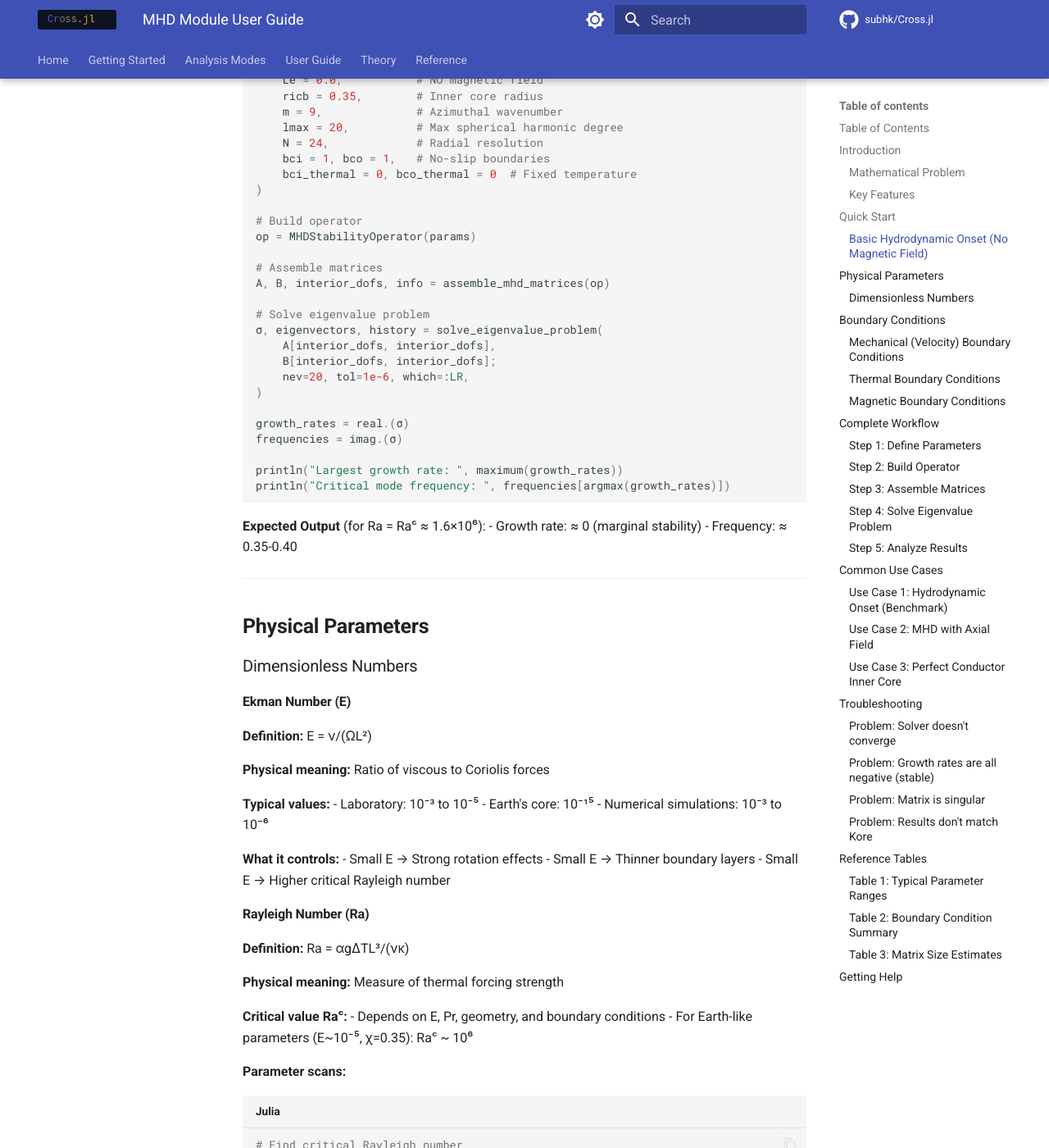
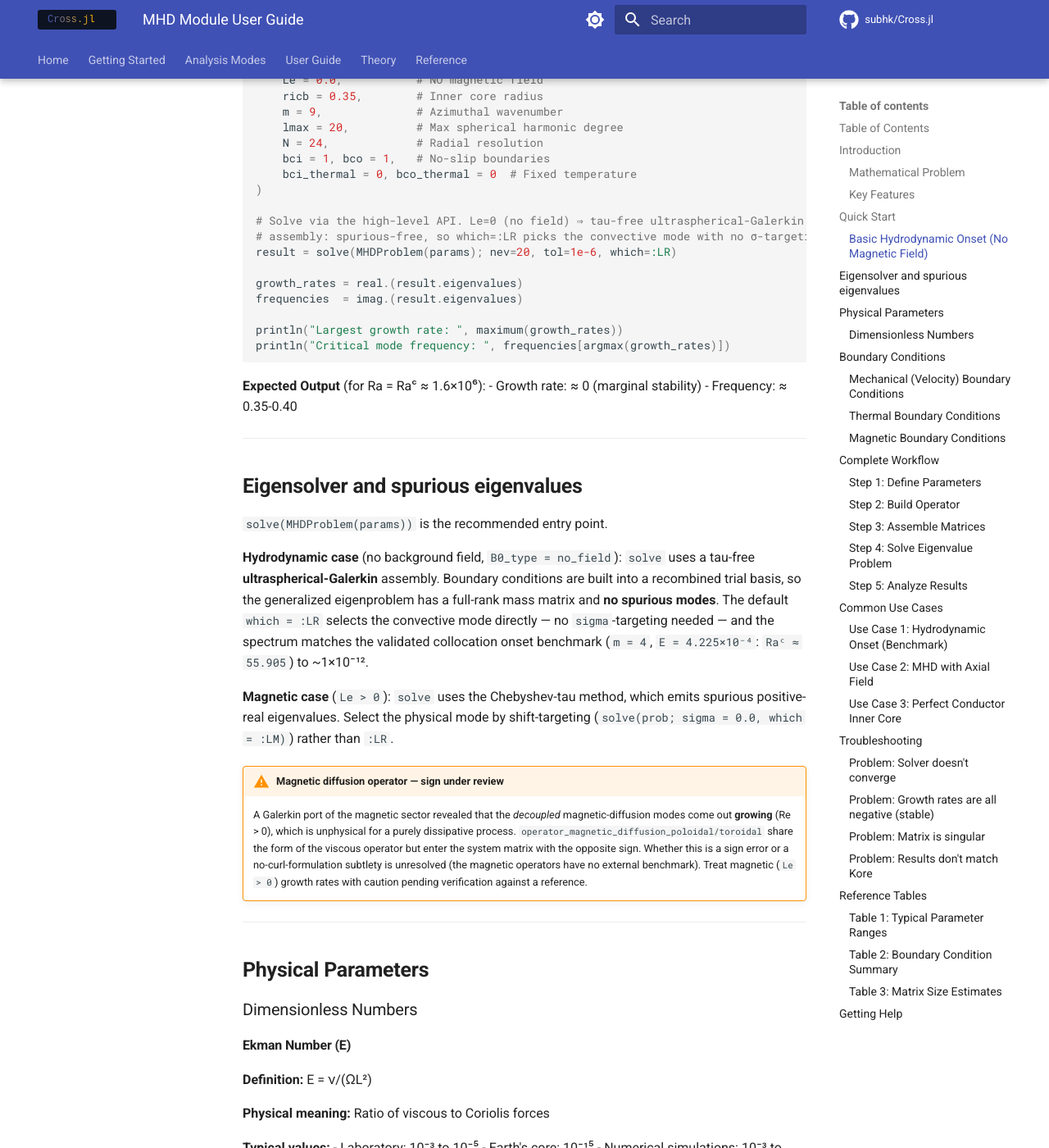
Before and after one commit to subhk/Cross.jl, an MkDocs documentation site: the page built from docs/MHD_USER_GUIDE.md, in a window 1280 px wide and 1400 px high, scrolled down 1718 px. Shown: the whole window at 82% size. Built offline with MkDocs 1.6.1 and Material for MkDocs 9.7.7, drawn with Linux system fonts in a browser that asks for light colours; comment, search, counter and statistics services are not loaded.

Commit message:
Update MHD_USER_GUIDE.md

```diff
--- a/docs/MHD_USER_GUIDE.md
+++ b/docs/MHD_USER_GUIDE.md
@@ -75,21 +75,12 @@ params = MHDParams(
     bci_thermal = 0, bco_thermal = 0  # Fixed temperature
 )
 
-# Build operator
-op = MHDStabilityOperator(params)
+# Solve via the high-level API. Le=0 (no field) ⇒ tau-free ultraspherical-Galerkin
+# assembly: spurious-free, so which=:LR picks the convective mode with no σ-targeting.
+result = solve(MHDProblem(params); nev=20, tol=1e-6, which=:LR)
 
-# Assemble matrices
-A, B, interior_dofs, info = assemble_mhd_matrices(op)
-
-# Solve eigenvalue problem
-σ, eigenvectors, history = solve_eigenvalue_problem(
-    A[interior_dofs, interior_dofs],
-    B[interior_dofs, interior_dofs];
-    nev=20, tol=1e-6, which=:LR,
-)
-
-growth_rates = real.(σ)
-frequencies = imag.(σ)
+growth_rates = real.(result.eigenvalues)
+frequencies  = imag.(result.eigenvalues)
 
 println("Largest growth rate: ", maximum(growth_rates))
 println("Critical mode frequency: ", frequencies[argmax(growth_rates)])
@@ -98,6 +89,32 @@ println("Critical mode frequency: ", frequencies[argmax(growth_rates)])
 **Expected Output** (for Ra = Raᶜ ≈ 1.6×10⁶):
 - Growth rate: ≈ 0 (marginal stability)
 - Frequency: ≈ 0.35-0.40
+
+---
+
+## Eigensolver and spurious eigenvalues
+
+`solve(MHDProblem(params))` is the recommended entry point.
+
+**Hydrodynamic case** (no background field, `B0_type = no_field`): `solve` uses a
+tau-free **ultraspherical-Galerkin** assembly. Boundary conditions are built into a
+recombined trial basis, so the generalized eigenproblem has a full-rank mass matrix
+and **no spurious modes**. The default `which = :LR` selects the convective mode
+directly — no `sigma`-targeting needed — and the spectrum matches the validated
+collocation onset benchmark (`m = 4`, `E = 4.225×10⁻⁴`: `Raᶜ ≈ 55.905`) to ~1×10⁻¹².
+
+**Magnetic case** (`Le > 0`): `solve` uses the Chebyshev-tau method, which emits
+spurious positive-real eigenvalues. Select the physical mode by shift-targeting
+(`solve(prob; sigma = 0.0, which = :LM)`) rather than `:LR`.
+
+!!! warning "Magnetic diffusion operator — sign under review"
+    A Galerkin port of the magnetic sector revealed that the *decoupled*
+    magnetic-diffusion modes come out **growing** (Re > 0), which is unphysical for a
+    purely dissipative process. `operator_magnetic_diffusion_poloidal/toroidal` share
+    the form of the viscous operator but enter the system matrix with the opposite
+    sign. Whether this is a sign error or a no-curl-formulation subtlety is unresolved
+    (the magnetic operators have no external benchmark). Treat magnetic (`Le > 0`)
+    growth rates with caution pending verification against a reference.
 
 ---
 
```
